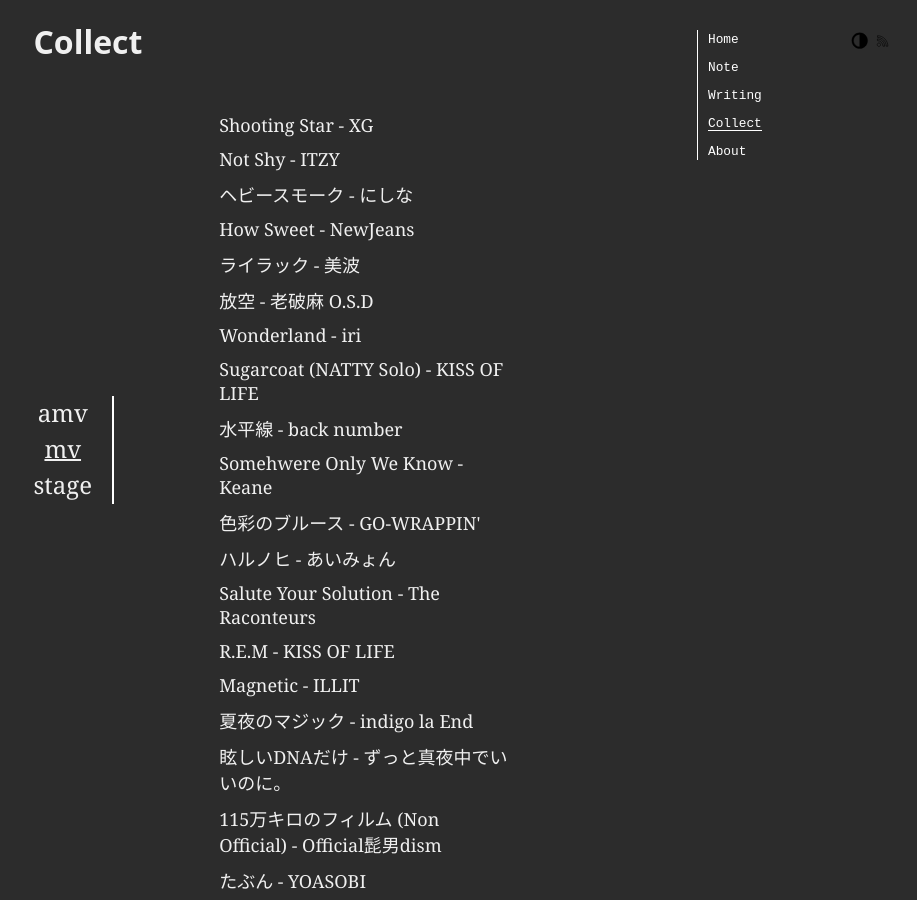
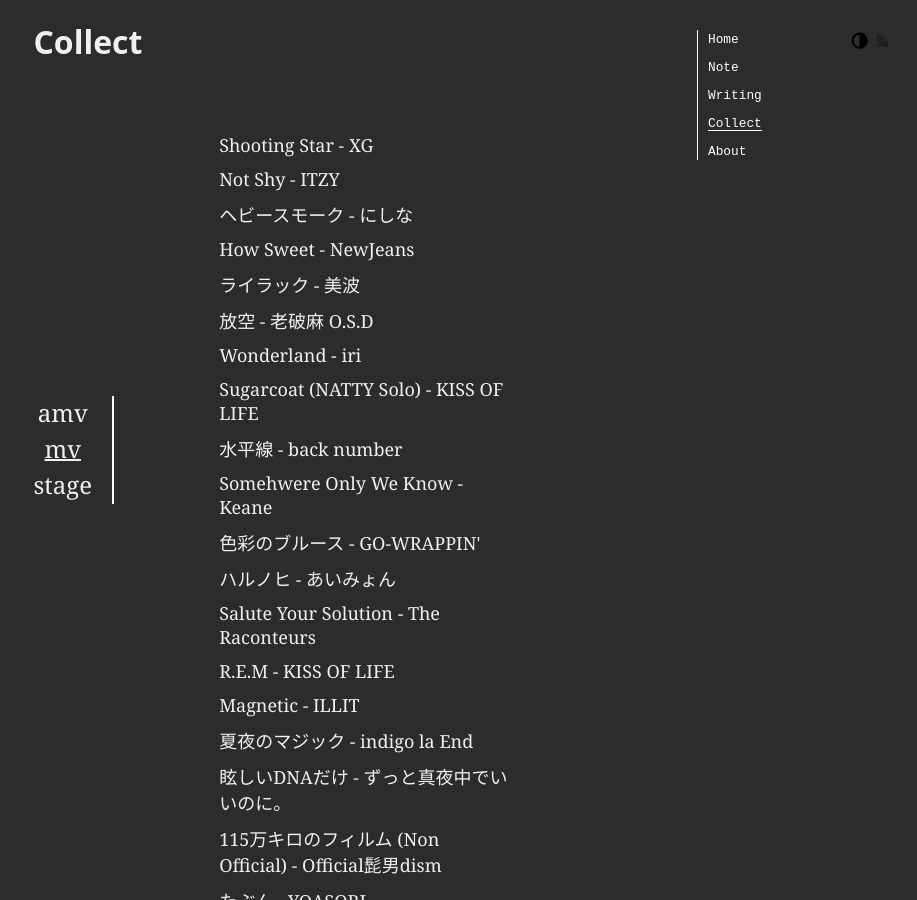
Before and after one commit to faithk7/faithk7.github.io, a Jekyll site: the page built from pages/collect.html, in a window 1280 px wide. Shown: the whole page, without its empty margins (363-1280 px from the left). Built offline with Jekyll 4.4.1, drawn with Linux system fonts in a browser that asks for light colours; comment, search, counter and statistics services are not loaded.

Commit message:
Fix collect page vertical centering and scroll clipping

```diff
--- a/_sass/_collect.scss
+++ b/_sass/_collect.scss
@@ -83,12 +83,13 @@
     height: 100%;
     overflow-y: auto;
     padding: var(--space-sm);
-    padding-top: var(--space-sm);
-    padding-bottom: calc(var(--space-lg) + var(--space-sm));
+    padding-top: calc(var(--space-md) + var(--space-sm));
+    padding-bottom: calc(var(--space-md) + var(--space-sm));
     scroll-padding-block: var(--space-sm) calc(var(--space-lg) + var(--space-sm));
     background-color: inherit;
     min-height: 0;
     align-self: stretch;
+    box-sizing: border-box;
     margin-top: 0;
     margin-bottom: 0;
     margin-left: 20%;
@@ -160,6 +161,7 @@
     pointer-events: auto;
     position: static;
     visibility: visible;
+    box-sizing: border-box;
 
     &.active {
         display: flex;
@@ -207,10 +209,6 @@
 
 body[data-page*="collect"] .c-collection-section.active {
     animation: collect-section-enter 720ms cubic-bezier(0.22, 1, 0.36, 1) both;
-}
-
-.o-collection-item:nth-last-of-type(1) {
-    margin-bottom: calc(var(--space-xl) + var(--space-sm));
 }
 
 .c-video-popup-iframe {
```
